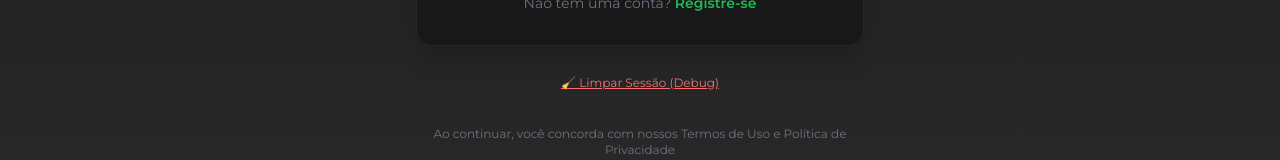
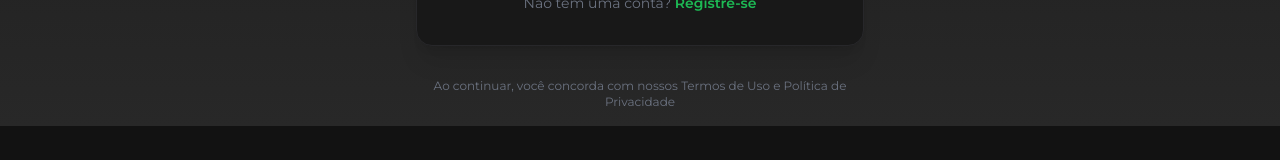
Before and after one commit to sidneysantossp/canticosccb, a React (Vite) app: page /login in a window 1280 px wide. Shown: the part 684-844 px from the top of the page. After the commit the page ends 810 px from the top, so only its background shows below. Built offline with nearby package versions, Linux system fonts and the light colour scheme; no server answers.

Commit message:
fix: remove botão debug 'Limpar Sessão' da página de login

```diff
--- a/src/pages/LoginPage.tsx
+++ b/src/pages/LoginPage.tsx
@@ -134,13 +134,6 @@ const LoginPage: React.FC = () => {
     }
   };
 
-  const clearSession = () => {
-    console.log('🧹 Limpando sessão...');
-    localStorage.clear();
-    sessionStorage.clear();
-    window.location.reload();
-  };
-
   return (
     <div className="min-h-screen bg-gradient-to-b from-background-primary to-background-tertiary flex items-center justify-center p-4">
       <div className="w-full max-w-md">
@@ -266,16 +259,6 @@ const LoginPage: React.FC = () => {
           </div>
         </div>
 
-        {/* Botão Limpar Sessão */}
-        <div className="mt-6 text-center">
-          <button
-            onClick={clearSession}
-            className="text-xs text-red-400 hover:text-red-300 transition-colors underline"
-          >
-            🧹 Limpar Sessão (Debug)
-          </button>
-        </div>
-
         {/* Footer */}
         <div className="mt-8 text-center text-text-muted text-xs">
           <p>
```
